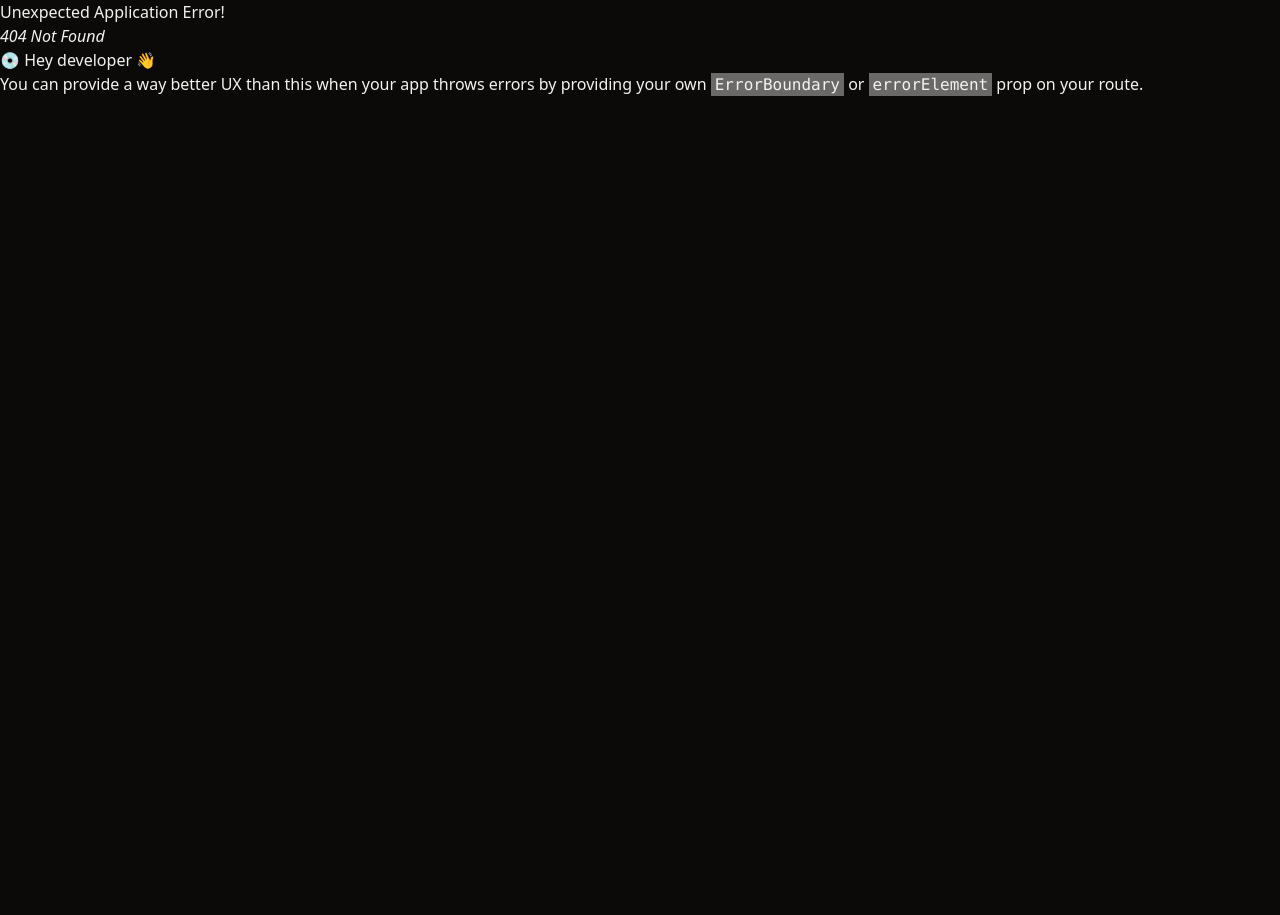
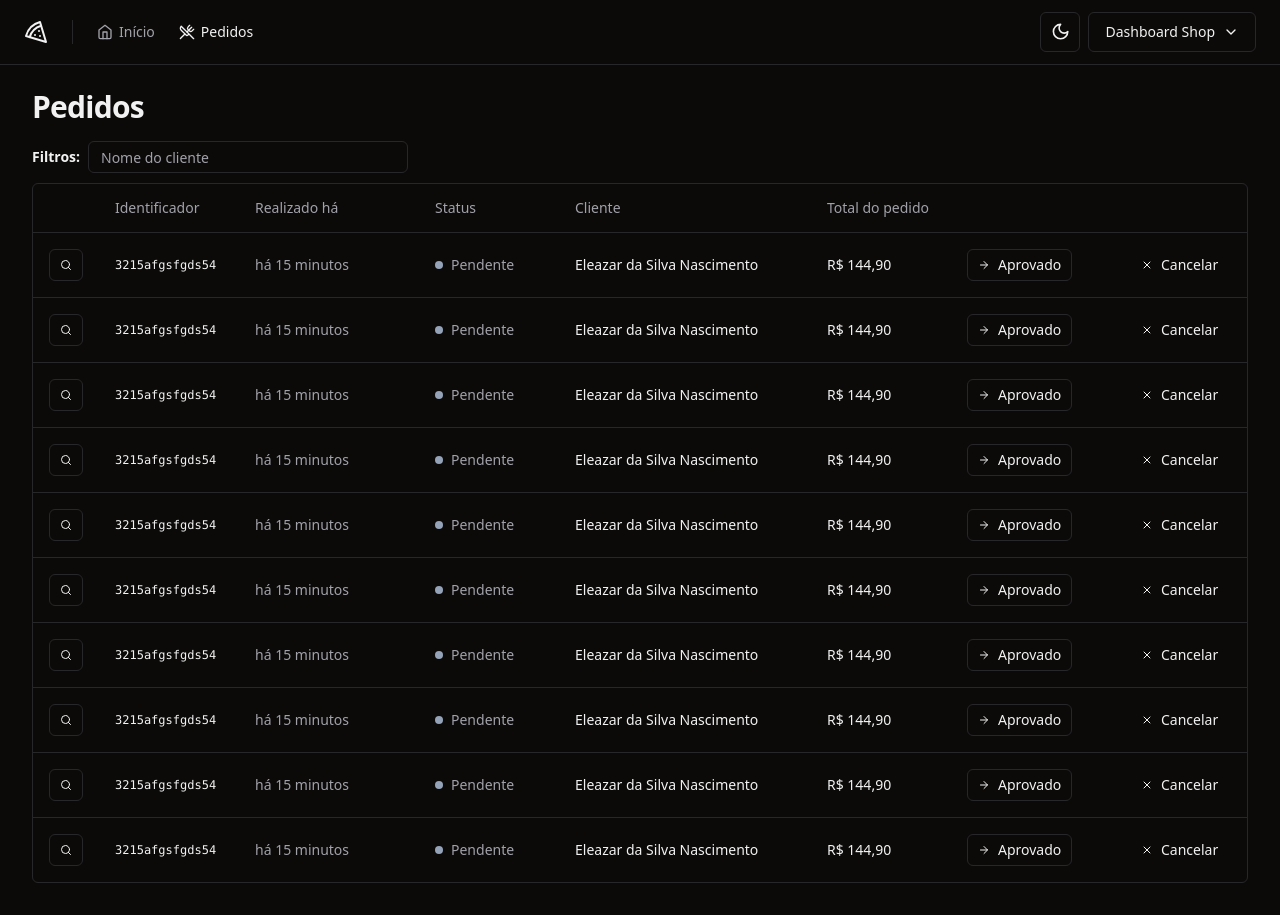
Before and after one commit to eleazar-nascimento/delivery-dashboard-web, a React (Vite) app: page /orders in a window 1280 px wide. Before the commit this address had no page. Before the commit the page ends 800 px from the top, so only its background shows below. Built offline with nearby package versions, Linux system fonts and the light colour scheme.

Commit message:
feat: implement list requests page

```diff
--- a/src/components/header.tsx
+++ b/src/components/header.tsx
@@ -20,7 +20,7 @@
           </NavLink>
           <NavLink to="/orders">
             <UtensilsCrossed className="h-4 w-4" />
-            Início
+            Pedidos
           </NavLink>
         </nav>
 
--- a/src/components/ui/button.tsx
+++ b/src/components/ui/button.tsx
@@ -22,6 +22,7 @@
       size: {
         default: 'h-10 px-4 py-2',
         sm: 'h-9 rounded-md px-3',
+        xs: 'h-8 px-2.5',
         lg: 'h-11 rounded-md px-8',
         icon: 'h-10 w-10',
       },
--- /dev/null
+++ b/src/components/ui/table.tsx
@@ -0,0 +1,117 @@
+import * as React from 'react'
+
+import { cn } from '@/lib/utils'
+
+const Table = React.forwardRef<
+  HTMLTableElement,
+  React.HTMLAttributes<HTMLTableElement>
+>(({ className, ...props }, ref) => (
+  <div className="relative w-full overflow-auto">
+    <table
+      ref={ref}
+      className={cn('w-full caption-bottom text-sm', className)}
+      {...props}
+    />
+  </div>
+))
+Table.displayName = 'Table'
+
+const TableHeader = React.forwardRef<
+  HTMLTableSectionElement,
+  React.HTMLAttributes<HTMLTableSectionElement>
+>(({ className, ...props }, ref) => (
+  <thead ref={ref} className={cn('[&_tr]:border-b', className)} {...props} />
+))
+TableHeader.displayName = 'TableHeader'
+
+const TableBody = React.forwardRef<
+  HTMLTableSectionElement,
+  React.HTMLAttributes<HTMLTableSectionElement>
+>(({ className, ...props }, ref) => (
+  <tbody
+    ref={ref}
+    className={cn('[&_tr:last-child]:border-0', className)}
+    {...props}
+  />
+))
+TableBody.displayName = 'TableBody'
+
+const TableFooter = React.forwardRef<
+  HTMLTableSectionElement,
+  React.HTMLAttributes<HTMLTableSectionElement>
+>(({ className, ...props }, ref) => (
+  <tfoot
+    ref={ref}
+    className={cn(
+      'border-t bg-muted/50 font-medium [&>tr]:last:border-b-0',
+      className,
+    )}
+    {...props}
+  />
+))
+TableFooter.displayName = 'TableFooter'
+
+const TableRow = React.forwardRef<
+  HTMLTableRowElement,
+  React.HTMLAttributes<HTMLTableRowElement>
+>(({ className, ...props }, ref) => (
+  <tr
+    ref={ref}
+    className={cn(
+      'border-b transition-colors hover:bg-muted/50 data-[state=selected]:bg-muted',
+      className,
+    )}
+    {...props}
+  />
+))
+TableRow.displayName = 'TableRow'
+
+const TableHead = React.forwardRef<
+  HTMLTableCellElement,
+  React.ThHTMLAttributes<HTMLTableCellElement>
+>(({ className, ...props }, ref) => (
+  <th
+    ref={ref}
+    className={cn(
+      'h-12 px-4 text-left align-middle font-medium text-muted-foreground [&:has([role=checkbox])]:pr-0',
+      className,
+    )}
+    {...props}
+  />
+))
+TableHead.displayName = 'TableHead'
+
+const TableCell = React.forwardRef<
+  HTMLTableCellElement,
+  React.TdHTMLAttributes<HTMLTableCellElement>
+>(({ className, ...props }, ref) => (
+  <td
+    ref={ref}
+    className={cn('p-4 align-middle [&:has([role=checkbox])]:pr-0', className)}
+    {...props}
+  />
+))
+TableCell.displayName = 'TableCell'
+
+const TableCaption = React.forwardRef<
+  HTMLTableCaptionElement,
+  React.HTMLAttributes<HTMLTableCaptionElement>
+>(({ className, ...props }, ref) => (
+  <caption
+    ref={ref}
+    className={cn('mt-4 text-sm text-muted-foreground', className)}
+    {...props}
+  />
+))
+TableCaption.displayName = 'TableCaption'
+
+export {
+  Table,
+  TableHeader,
+  TableBody,
+  TableFooter,
+  TableHead,
+  TableRow,
+  TableCell,
+  TableCaption,
+}
--- /dev/null
+++ b/src/pages/app/orders/orders.tsx
@@ -0,0 +1,90 @@
+import { ArrowRight, Search, X } from 'lucide-react'
+import { Helmet } from 'react-helmet-async'
+
+import { Button } from '@/components/ui/button'
+import { Input } from '@/components/ui/input'
+import {
+  Table,
+  TableBody,
+  TableCell,
+  TableHead,
+  TableHeader,
+  TableRow,
+} from '@/components/ui/table'
+
+export function Orders() {
+  return (
+    <>
+      <Helmet title="Pedidos" />
+      <div className="flex flex-col gap-4">
+        <h1 className="text-3xl font-bold tracking-tight">Pedidos</h1>
+      </div>
+      <div className="space-y-2.5">
+        <form className="flex items-center gap-2">
+          <span className="text-sm font-semibold">Filtros:</span>
+          <Input placeholder="Nome do cliente" className="h-8 w-[320px]" />
+        </form>
+        <div className="rounded-md border">
+          <Table>
+            <TableHeader>
+              <TableRow>
+                <TableHead className="w-[64px]"></TableHead>
+                <TableHead className="w-[140px]">Identificador</TableHead>
+                <TableHead className="w-[180px]">Realizado há</TableHead>
+                <TableHead className="w-[140px]">Status</TableHead>
+                <TableHead>Cliente</TableHead>
+                <TableHead className="w-[140px]">Total do pedido</TableHead>
+                <TableHead className="w-[164px]"></TableHead>
+                <TableHead className="w-[132px]"></TableHead>
+              </TableRow>
+            </TableHeader>
+            <TableBody>
+              {Array.from({ length: 10 }).map((_, index) => {
+                return (
+                  <TableRow key={index}>
+                    <TableCell>
+                      <Button variant="outline" size="xs">
+                        <Search className="h-3 w-3" />
+                        <span className="sr-only">Detalhes do pedido</span>
+                      </Button>
+                    </TableCell>
+                    <TableCell className="font-mono text-xs font-medium">
+                      3215afgsfgds54
+                    </TableCell>
+                    <TableCell className="text-muted-foreground">
+                      há 15 minutos
+                    </TableCell>
+                    <TableCell>
+                      <div className="flex items-center gap-2">
+                        <span className="h-2 w-2 rounded-full bg-slate-400" />
+                        <span className="font-medium text-muted-foreground">
+                          Pendente
+                        </span>
+                      </div>
+                    </TableCell>
+                    <TableCell className="font-medium">
+                      Eleazar da Silva Nascimento
+                    </TableCell>
+                    <TableCell className="font-medium">R$ 144,90</TableCell>
+                    <TableCell>
+                      <Button variant="outline" size="xs">
+                        <ArrowRight className="mr-2 h-3 w-3" />
+                        Aprovado
+                      </Button>
+                    </TableCell>
+                    <TableCell>
+                      <Button variant="ghost" size="xs">
+                        <X className="mr-2 h-3 w-3" />
+                        Cancelar
+                      </Button>
+                    </TableCell>
+                  </TableRow>
+                )
+              })}
+            </TableBody>
+          </Table>
+        </div>
+      </div>
+    </>
+  )
+}
--- a/src/routes.tsx
+++ b/src/routes.tsx
@@ -3,6 +3,7 @@
 import { AppLayout } from './pages/_layouts/app'
 import { AuthLayout } from './pages/_layouts/auth'
 import { Dashboard } from './pages/app/dashboard'
+import { Orders } from './pages/app/orders/orders'
 import { SignIn } from './pages/auth/sign-in'
 import { SignUp } from './pages/auth/sign-up'
 
@@ -14,6 +15,10 @@
       {
         path: '/',
         element: <Dashboard />,
+      },
+      {
+        path: '/orders',
+        element: <Orders />,
       },
     ],
   },
```
Also changed, not shown: src/components/ui/dropdown-menu.tsx (+24 -24 lines).
